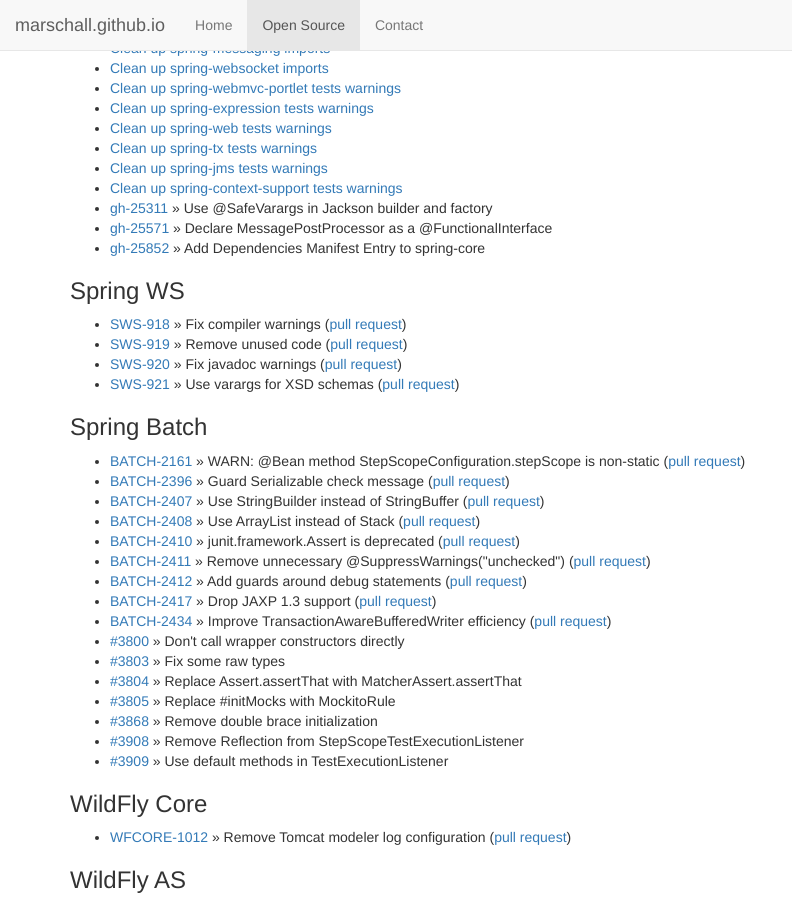
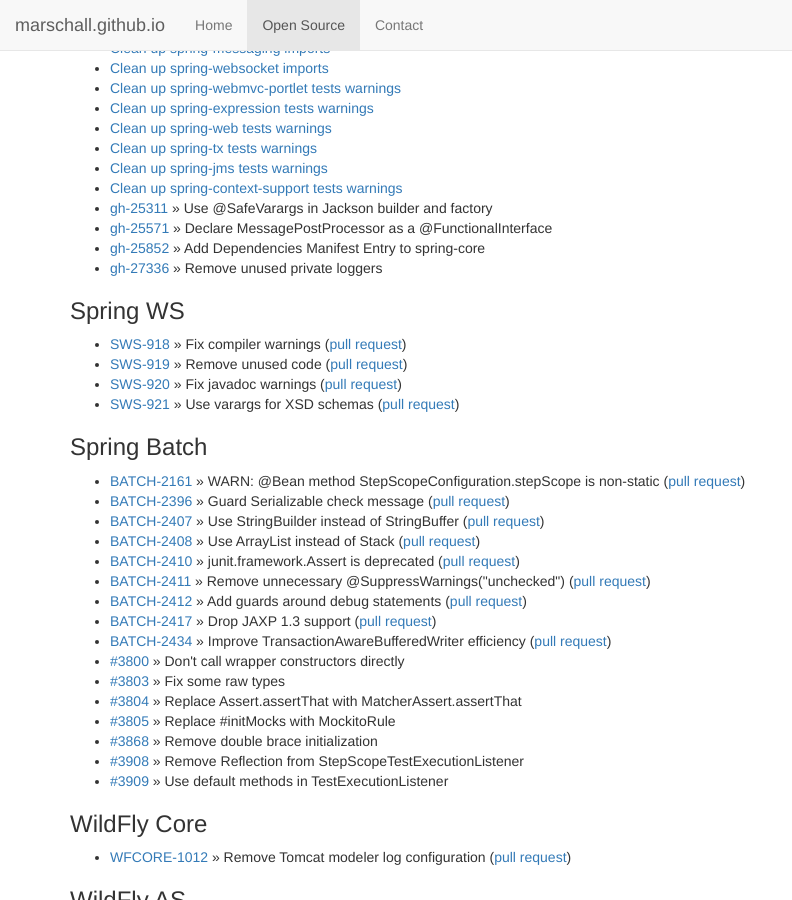
Before and after one commit to marschall/marschall.github.com, a Jekyll site: the page built from open-source.html, in a window 1280 px wide and 900 px high, scrolled down 1651 px. Shown: the whole window, without its empty margins (0-792 px from the left). Built offline with Jekyll 4.4.1, drawn with Linux system fonts in a browser that asks for light colours.

Commit message:
remove unused private loggers

```diff
--- a/open-source.html
+++ b/open-source.html
@@ -114,6 +114,7 @@
   <li><a href="https://github.com/spring-projects/spring-framework/pull/25311">gh-25311</a> &raquo; Use @SafeVarargs in Jackson builder and factory</li>
   <li><a href="https://github.com/spring-projects/spring-framework/pull/25571">gh-25571</a> &raquo; Declare MessagePostProcessor as a @FunctionalInterface</li>
   <li><a href="https://github.com/spring-projects/spring-framework/pull/25852">gh-25852</a> &raquo; Add Dependencies Manifest Entry to spring-core</li>
+  <li><a href="https://github.com/spring-projects/spring-framework/pull/27336">gh-27336</a> &raquo; Remove unused private loggers</li>
 </ul>
 <!--
 https://jira.springsource.org/browse/SPR-10412
```
